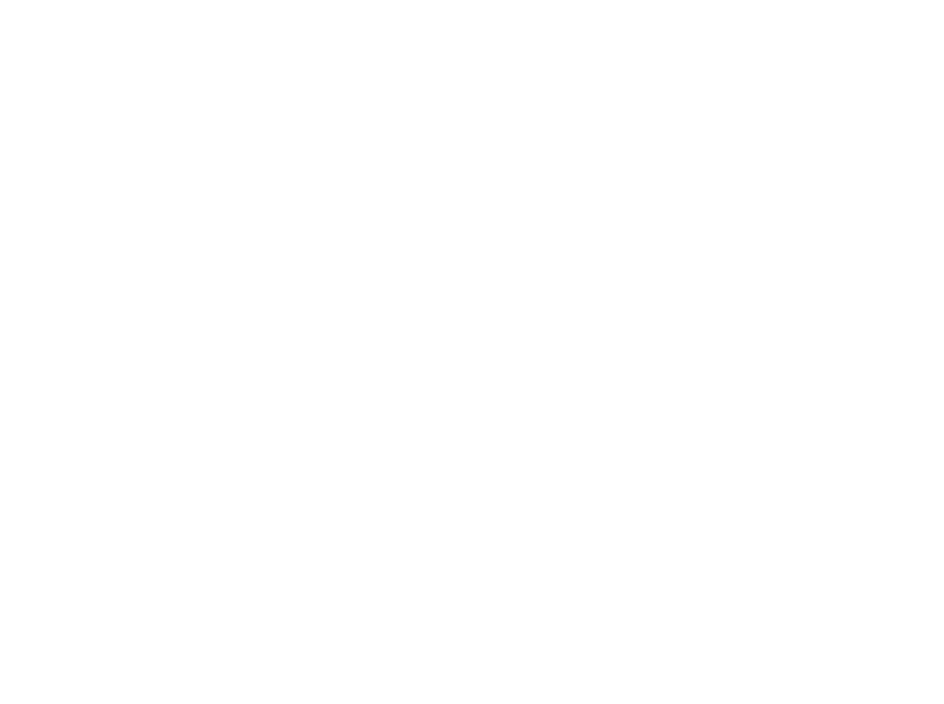
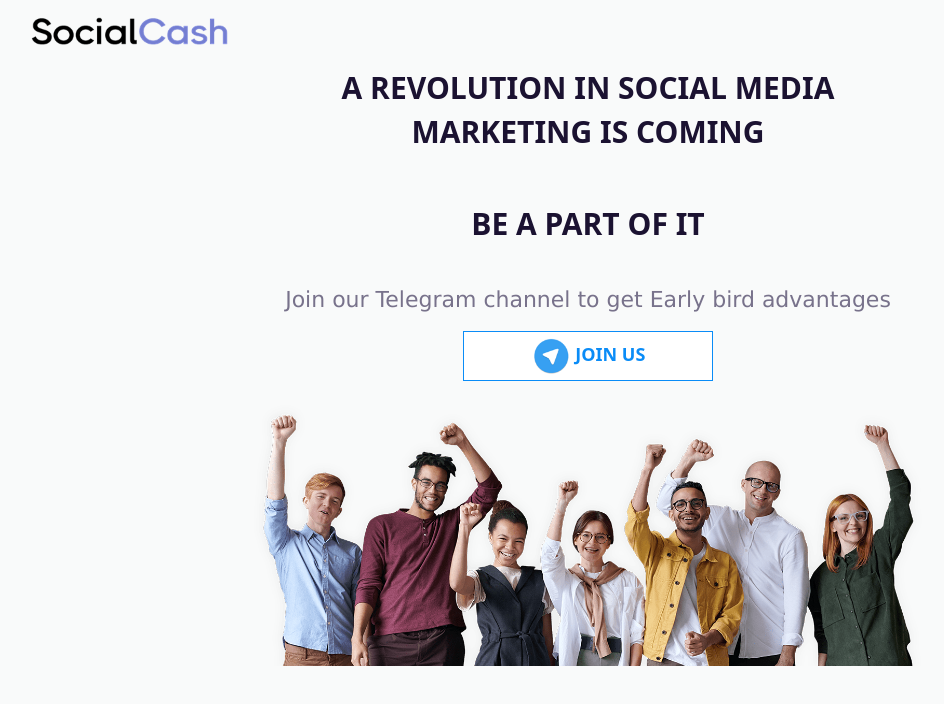
Before and after one commit to anilamurali/A_static_Web, a plain HTML site: page index.html in a window 1280 px wide. Shown: the whole page, without its empty margins (52-996 px from the left). Drawn offline with nearby package versions, Linux system fonts and the light colour scheme.

Commit message:
Second commit

```diff
--- a/index.html
+++ b/index.html
@@ -1,12 +1,53 @@
 <!DOCTYPE html>
 <html lang="en">
 <head>
+    <link href="https://cdn.jsdelivr.net/npm/bootstrap@5.1.3/dist/css/bootstrap.min.css" rel="stylesheet" integrity="sha384-1BmE4kWBq78iYhFldvKuhfTAU6auU8tT94WrHftjDbrCEXSU1oBoqyl2QvZ6jIW3" crossorigin="anonymous">
     <meta charset="UTF-8">
     <meta http-equiv="X-UA-Compatible" content="IE=edge">
     <meta name="viewport" content="width=device-width, initial-scale=1.0">
     <title>Document</title>
+    <link rel="stylesheet" href="style.css">
 </head>
 <body>
+    <div class="container">
+        <div class="row ">
+            <div class="col col-12 col-sm-12 col-md-12 col-lg-12 col-xl-12 col-xxl-12">
 
+  <nav class="navbar navbar-light">
+    <span class="navbar-brand mb-0 h1"><img src="Picture1.png" alt="" width="200px"> </span>
+  </nav>
+            </div>
+            <div class="col col-12 col-sm-12 col-md-12 col-lg-12 col-xl-12 col-xxl-12">
+
+           <h1><b> A REVOLUTION IN SOCIAL MEDIA  </b></h1>
+                    <h1> <b>MARKETING IS COMING</b></h1>
+               <br><br>
+                <h1><b>
+                    BE A PART OF IT
+                </b>
+                </h1>
+                <p><br>
+                    Join our Telegram channel to get Early bird advantages
+                </p>
+            </div>
+
+                <div class="col col-12 col-sm-12 col-md-12 col-lg-12 col-xl-12 col-xxl-12">
+                    <br>
+                    <button><img src="Picture3.png" width="40px" >
+                        <span>JOIN US</span>
+                    </button><br>
+            </div>
+
+
+            <div class="col col-12 col-sm-12 col-md-12 col-lg-12 col-xl-12 col-xxl-12">
+                <br>
+                <img class="center" src="Assignment.png" alt="" >
+
+            </div>
+        </div>
+    </div>
+
+
+    <script src="https://cdn.jsdelivr.net/npm/bootstrap@5.1.3/dist/js/bootstrap.bundle.min.js" integrity="sha384-ka7Sk0Gln4gmtz2MlQnikT1wXgYsOg+OMhuP+IlRH9sENBO0LRn5q+8nbTov4+1p" crossorigin="anonymous"></script>
 </body>
 </html>
--- /dev/null
+++ b/style.css
@@ -0,0 +1,37 @@
+body{
+    background-color: rgb(249, 250, 250);
+}
+button{
+    background-color: white;
+    border: 1px solid #0a8cf7;
+    height: 50px;
+    width: 250px;
+    text-align: center;
+    font-size: 18px;
+    font-weight: bold;
+    color:#0a8cf7 ;
+    margin: 0;
+  position: absolute;
+  left: 50%;
+  -ms-transform: translate(-50%, -50%);
+  transform: translate(-50%, -50%);
+
+
+}
+.center {
+  display: block;
+  margin-left: auto;
+  margin-right: auto;
+  width: 60%;
+}
+h1{
+    text-align: center;
+     color: rgb(27, 18, 49);
+     font-size: 30px;
+}
+p{
+    text-align: center;
+     color: rgb(120, 114, 139);
+     font-size: 22px;
+     font-family: 'Lucida Sans', 'Lucida Sans Regular', 'Lucida Grande', 'Lucida Sans Unicode', Geneva, Verdana, sans-serif;
+}
```
Also changed, not shown: Assignment.png (added), Picture1.png (added), Picture2.png (added), Picture3.png (added).
